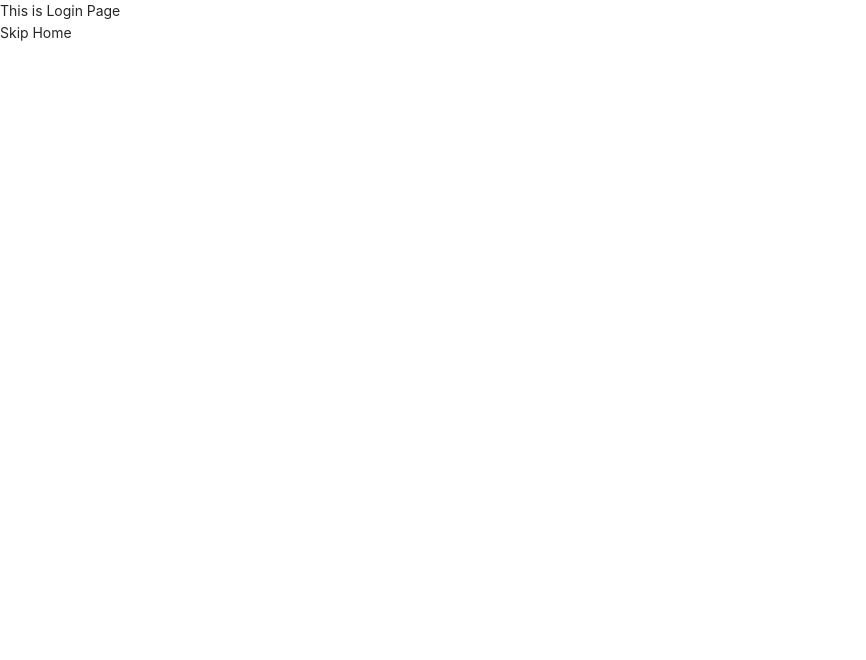
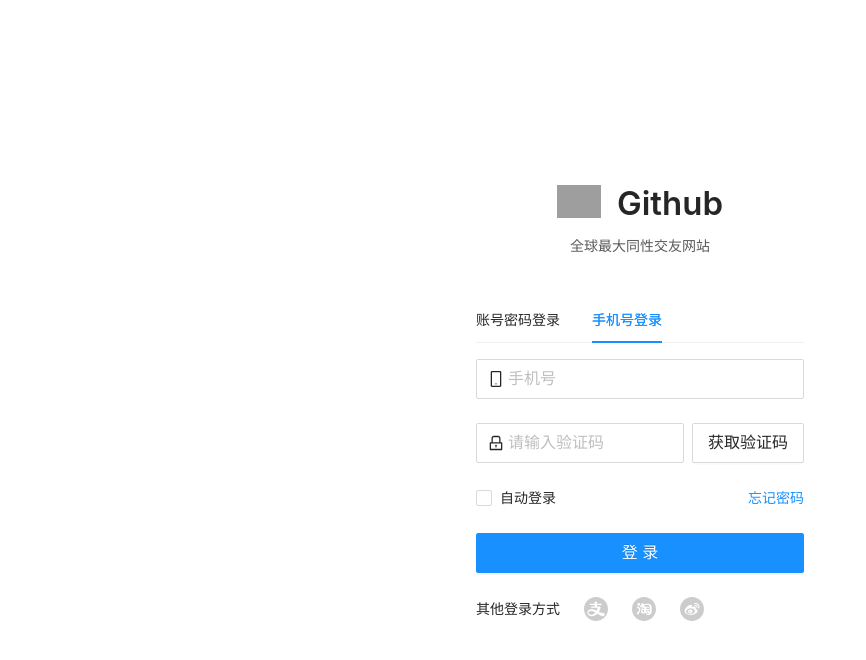
Before and after one commit to bowen-wu/vite-react-ts-template, a React (Vite) app: page /user/login in a window 1280 px wide. Shown: the top 660 px of the page, without its empty margins (0-866 px from the left). Built offline with nearby package versions, Linux system fonts and the light colour scheme; grey boxes are pictures that could not be loaded.

Commit message:
feat: complete Login page

```diff
--- a/index.html
+++ b/index.html
@@ -3,7 +3,7 @@
   <head>
     <meta charset="UTF-8" />
     <meta name="viewport" content="width=device-width, initial-scale=1.0" />
-    <title>语音</title>
+    <title>中后台管理系统</title>
   </head>
   <body>
     <div id="root"></div>
--- a/package.json
+++ b/package.json
@@ -20,6 +20,7 @@
         "react-router-dom": "^5.2.0"
     },
     "devDependencies": {
+        "@ant-design/pro-form": "^1.40.0",
         "@ant-design/pro-layout": "^6.25.4",
         "@commitlint/cli": "^13.1.0",
         "@commitlint/config-conventional": "^13.1.0",
--- a/src/pages/Login/login.tsx
+++ /dev/null
@@ -1,18 +0,0 @@
-import React from 'react';
-import { useHistory } from 'react-router-dom';
-import scopedClasses from '../../utils/scopedClasses';
-
-import './index.scss';
-const sc = scopedClasses('login');
-
-const Login = () => {
-    const history = useHistory();
-    return (
-        <div className={sc()}>
-            This is Login Page
-            <div onClick={() => history.push('/')}>Skip Home</div>
-        </div>
-    )
-}
-
-export default Login;
--- /dev/null
+++ b/src/pages/user/Login/login.scss
@@ -0,0 +1,5 @@
+.login {
+  .ant-pro-form-login-container {
+    justify-content: center;
+  }
+}
--- /dev/null
+++ b/src/pages/user/Login/login.tsx
@@ -0,0 +1,155 @@
+import React, { useState, Fragment } from 'react';
+import { LoginForm, ProFormText, ProFormCaptcha, ProFormCheckbox } from '@ant-design/pro-form';
+import {
+  UserOutlined,
+  MobileOutlined,
+  LockOutlined,
+  AlipayCircleOutlined,
+  TaobaoCircleOutlined,
+  WeiboCircleOutlined
+} from '@ant-design/icons';
+import { message, Tabs, Space } from 'antd';
+import type { CSSProperties } from 'react';
+import scopedClasses from '../../../utils/scopedClasses';
+import './login.scss';
+
+type LoginType = 'phone' | 'account';
+
+interface LoginWithAccountParams {
+  username: string;
+  password: string;
+}
+interface LoginWithPhoneParams {
+  phone: string;
+  captcha: string;
+}
+
+const iconStyles: CSSProperties = {
+  marginLeft: '16px',
+  color: 'rgba(0, 0, 0, 0.2)',
+  fontSize: '24px',
+  verticalAlign: 'middle',
+  cursor: 'pointer'
+};
+const sc = scopedClasses('login');
+
+const Login = () => {
+  const [loginType, setLoginType] = useState<LoginType>('phone');
+
+  const onLogin = (values: LoginWithAccountParams | LoginWithPhoneParams) => {
+    console.log(values);
+    return Promise.resolve();
+  };
+
+  return (
+    <div style={{ backgroundColor: 'white', height: '100%' }} className={sc()}>
+      <LoginForm
+        logo="https://github.githubassets.com/images/modules/logos_page/Octocat.png"
+        title="Github"
+        subTitle="全球最大同性交友网站"
+        actions={
+          <Space>
+            其他登录方式
+            <AlipayCircleOutlined style={iconStyles} />
+            <TaobaoCircleOutlined style={iconStyles} />
+            <WeiboCircleOutlined style={iconStyles} />
+          </Space>
+        }
+        onFinish={onLogin}
+      >
+        <Tabs activeKey={loginType} onChange={(activeKey) => setLoginType(activeKey as LoginType)}>
+          <Tabs.TabPane key={'account'} tab={'账号密码登录'} />
+          <Tabs.TabPane key={'phone'} tab={'手机号登录'} />
+        </Tabs>
+        {loginType === 'account' && (
+          <Fragment>
+            <ProFormText
+              name="username"
+              fieldProps={{
+                size: 'large',
+                prefix: <UserOutlined className={'prefixIcon'} />
+              }}
+              placeholder={'用户名: admin or user'}
+              rules={[
+                {
+                  required: true,
+                  message: '请输入用户名!'
+                }
+              ]}
+            />
+            <ProFormText.Password
+              name="password"
+              fieldProps={{
+                size: 'large',
+                prefix: <LockOutlined className={'prefixIcon'} />
+              }}
+              placeholder={'密码: ant.design'}
+              rules={[
+                {
+                  required: true,
+                  message: '请输入密码！'
+                }
+              ]}
+            />
+          </Fragment>
+        )}
+        {loginType === 'phone' && (
+          <Fragment>
+            <ProFormText
+              fieldProps={{
+                size: 'large',
+                prefix: <MobileOutlined className={'prefixIcon'} />
+              }}
+              name="mobile"
+              placeholder={'手机号'}
+              rules={[
+                {
+                  required: true,
+                  message: '请输入手机号！'
+                },
+                {
+                  pattern: /^1\d{10}$/,
+                  message: '手机号格式错误！'
+                }
+              ]}
+            />
+            <ProFormCaptcha
+              fieldProps={{
+                size: 'large',
+                prefix: <LockOutlined className={'prefixIcon'} />
+              }}
+              captchaProps={{
+                size: 'large'
+              }}
+              placeholder={'请输入验证码'}
+              captchaTextRender={(timing, count) => {
+                if (timing) {
+                  return `${count} ${'获取验证码'}`;
+                }
+                return '获取验证码';
+              }}
+              name="captcha"
+              rules={[
+                {
+                  required: true,
+                  message: '请输入验证码！'
+                }
+              ]}
+              onGetCaptcha={async () => {
+                message.success('获取验证码成功！验证码为：1234');
+              }}
+            />
+          </Fragment>
+        )}
+        <div style={{ marginBottom: 24 }}>
+          <ProFormCheckbox noStyle name="autoLogin">
+            自动登录
+          </ProFormCheckbox>
+          <a style={{ float: 'right' }}>忘记密码</a>
+        </div>
+      </LoginForm>
+    </div>
+  );
+};
+
+export default Login;
--- a/src/routers/index.tsx
+++ b/src/routers/index.tsx
@@ -10,7 +10,7 @@
         const key = router.name ? `${router.path}-${router.name}` : router.path;
 
         if (router.routes && router.routes.length > 0) {
-          return <div key={key}>{renderRouter(router.routes)}</div>;
+          return <Fragment key={key}>{renderRouter(router.routes)}</Fragment>;
         }
 
         return <Route exact key={key} path={router.path} component={router.component} />;
--- a/src/routers/routeConfig.ts
+++ b/src/routers/routeConfig.ts
@@ -1,5 +1,5 @@
 import Home from '../pages/Home/home';
-import Login from '../pages/Login/login';
+import Login from '../pages/user/Login/login';
 import Admin from '../pages/Admin';
 import Welcome from '../pages/Welcome';
 import ListTableList from '../pages/ListTableList';
```
Also changed, not shown: src/pages/Login/index.scss (deleted), 1 other file (tests, documents, lock files or other folders).
